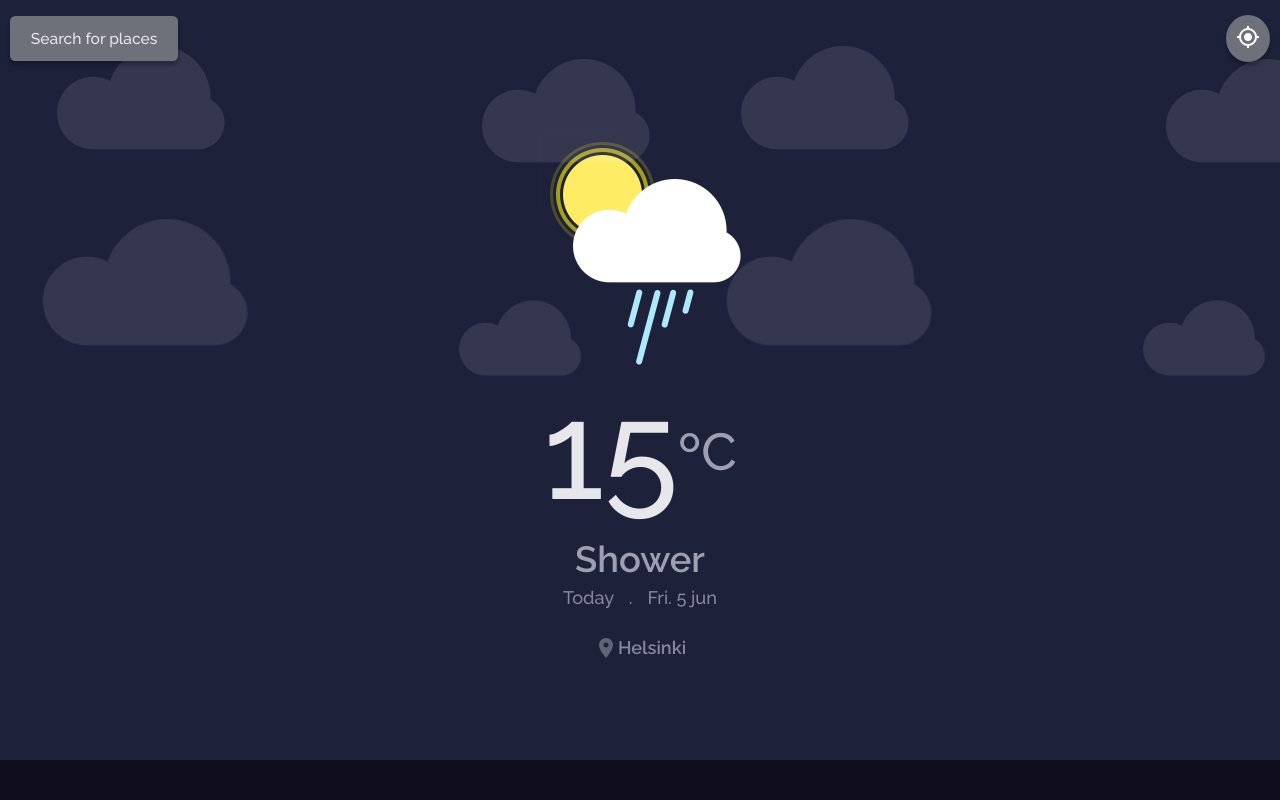
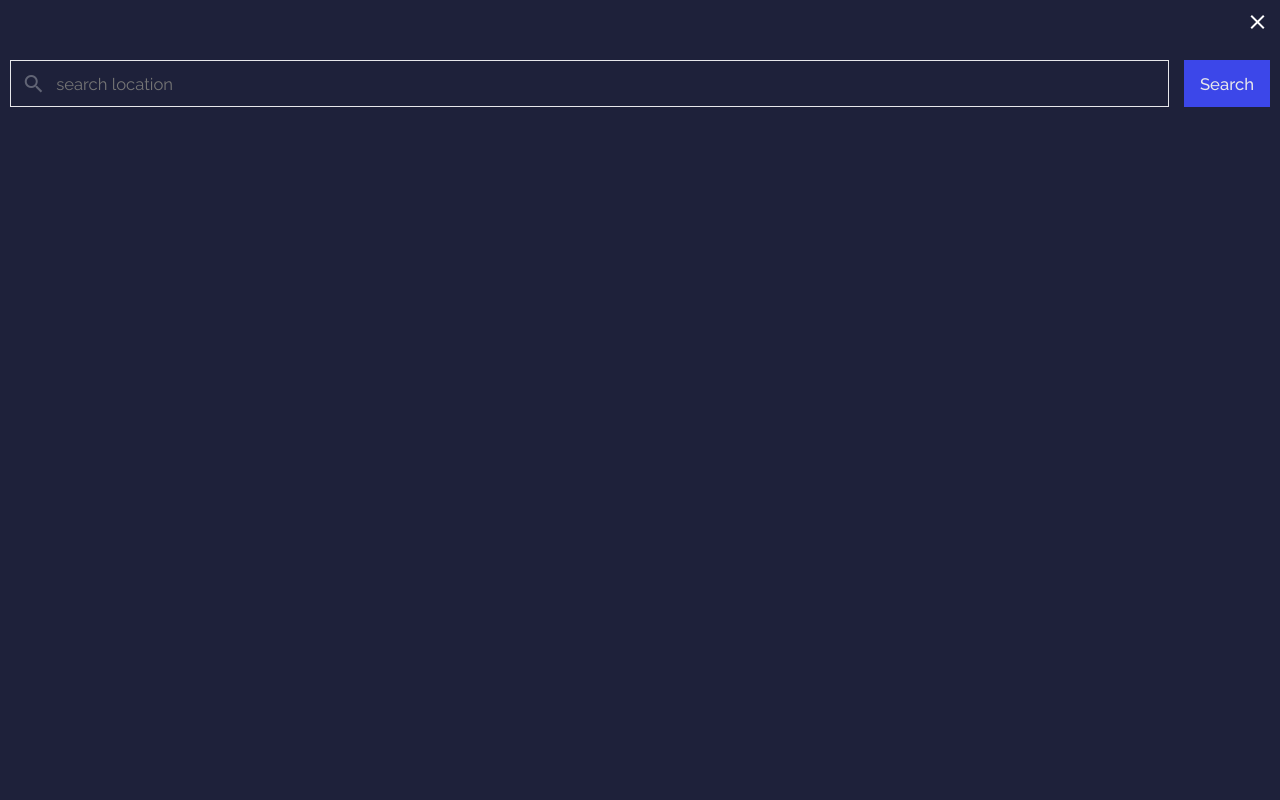
Before and after one commit to Matheus-Galdino/Weather-App, a Vue app: page / in a window 1280 px wide. Both pictures are taken after a click on the button "Search for places". Shown: the top 800 px of the page. Built offline with nearby package versions, Linux system fonts and the light colour scheme.

Commit message:
added conditional for showing search area and logic for searching a location

```diff
--- /dev/null
+++ b/src/API.js
@@ -0,0 +1,15 @@
+const BASEURL = "https://cors-anywhere.herokuapp.com/www.metaweather.com/api";
+
+const basicFetch = async (endPoint) => {
+  const req = await fetch(BASEURL + endPoint);
+  return await req.json();
+};
+
+export default {
+  searchLocation: async (query) => {
+    return basicFetch(`/location/search/?query=${query}`);
+  },
+  getLocationForecast: async (woeid) => {
+    return basicFetch(`/location/${woeid}`);
+  },
+};
--- a/src/App.vue
+++ b/src/App.vue
@@ -1,13 +1,15 @@
 <template>
   <nav>
-    <button class="search-button">Search for places</button>
+    <button class="search-button" @click="showSearchArea = true">
+      Search for places
+    </button>
 
     <button class="gps-button">
       <span class="material-icons"> gps_fixed </span>
     </button>
   </nav>
 
-  <SearchArea />
+  <SearchArea v-if="showSearchArea" @close-search="showSearchArea = false" />
 
   <section id="today-forecast">
     <img src="./assets/Shower.png" alt="sunny with clouds" />
@@ -83,6 +85,11 @@ export default {
   components: {
     Forecast,
     SearchArea,
+  },
+  data() {
+    return {
+      showSearchArea: false,
+    };
   },
 };
 </script>
--- a/src/components/Location.vue
+++ b/src/components/Location.vue
@@ -1,12 +1,15 @@
 <template>
   <article class="location">
-    <p>London</p>
+    <p>{{ local.title }}</p>
     <span class="material-icons"> keyboard_arrow_right </span>
   </article>
 </template>
 
 <script>
-export default {};
+export default {
+  name: "Location",
+  props: ["local"],
+};
 </script>
 
 <style>
--- a/src/components/SearchArea.vue
+++ b/src/components/SearchArea.vue
@@ -1,30 +1,43 @@
 <template>
   <div id="search-area">
     <header>
-      <span class="material-icons"> clear </span>
+      <span class="material-icons" @click="$emit('close-search')"> clear </span>
 
       <div class="search-group">
         <div class="input-group">
           <span class="material-icons"> search </span>
-          <input type="text" placeholder="search location" />
+          <input type="seach" placeholder="search location" v-model="query" />
         </div>
-        <button>Search</button>
+        <button @click="getLocations">Search</button>
       </div>
     </header>
 
     <div class="locations">
-      <Location />
+      <Location v-for="local in locations" :local="local" :key="local.woeid" />
     </div>
   </div>
 </template>
 
 <script>
+import API from "../API";
 import Location from "./Location";
 
 export default {
   name: "SearchArea",
   components: {
     Location,
+  },
+  data() {
+    return {
+      locations: [],
+      query: "",
+    };
+  },
+  methods: {
+    async getLocations() {
+      let result = await API.searchLocation(this.query);
+      this.locations = result;
+    },
   },
 };
 </script>
@@ -38,7 +51,6 @@ export default {
   right: 0;
   bottom: 0;
   z-index: 1000;
-  display: none;
 
   padding: 1rem;
 }
@@ -79,6 +91,7 @@ export default {
   border: none;
   font-size: 1.6rem;
   color: white;
+  flex-grow: 1;
 }
 
 #search-area .search-group button {
```
